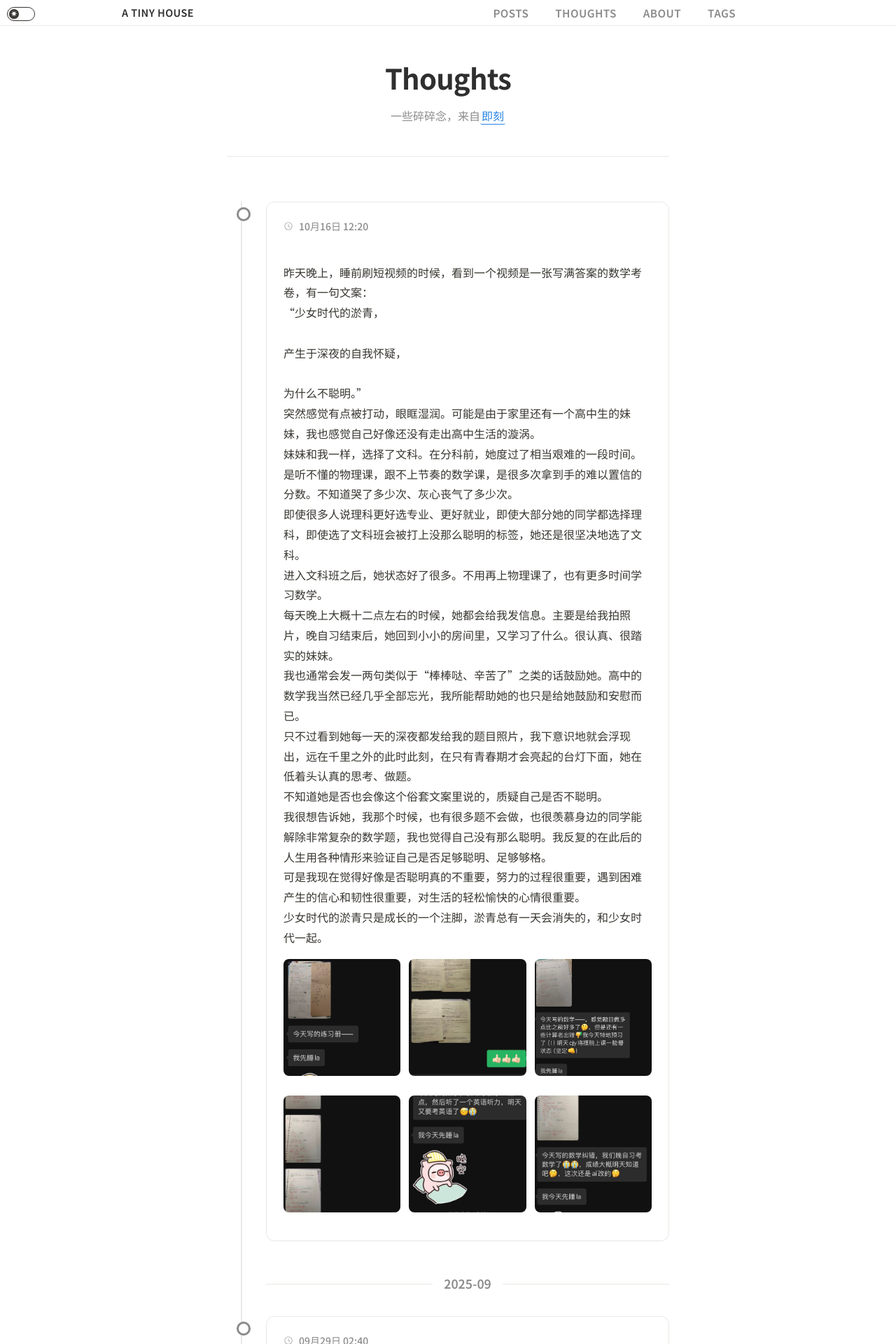
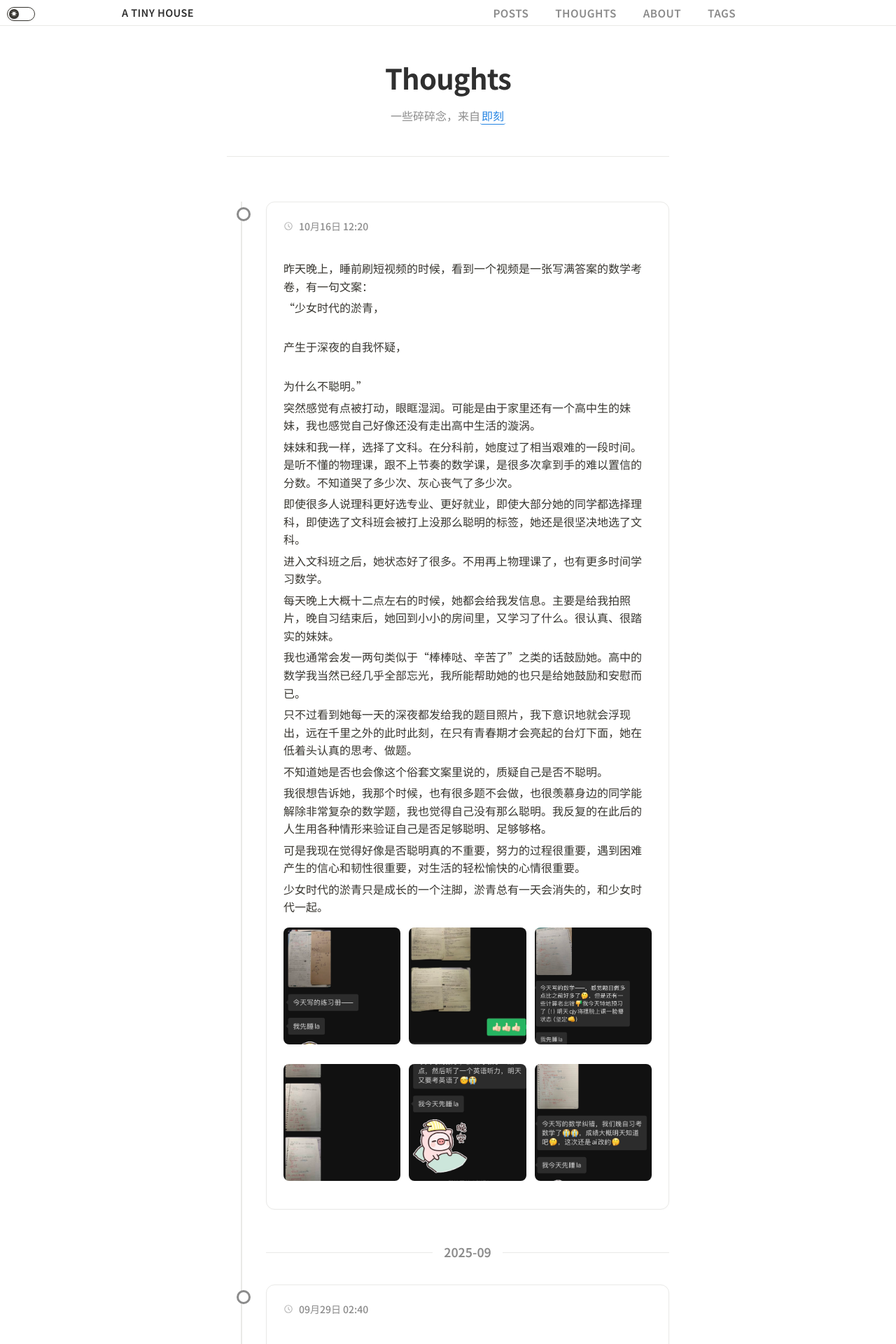
Before and after one commit to atinyhouse/atinyhouse.github.io, a Jekyll site: the page built from _pages/thoughts.html, in a window 1280 px wide. Shown: the top 1920 px of the page at 70% size. Built offline with Jekyll 4.4.1, drawn with Linux system fonts in a browser that asks for light colours.

Commit message:
减小 Thoughts 换行间距
- 行高从 1.8 减到 1.6
- br 标签间距设为 0.3em
- 段落更紧凑

🤖 Generated with [Claude Code](https://claude.com/claude-code)

Co-Authored-By: Claude <noreply@anthropic.com>

```diff
--- a/_pages/thoughts.html
+++ b/_pages/thoughts.html
@@ -139,11 +139,17 @@ permalink: /thoughts/
 
 .thought-content {
   font-size: 1rem;
-  line-height: 1.8;
+  line-height: 1.6;
   color: var(--text-color);
   word-wrap: break-word;
   margin-bottom: 0;
   white-space: pre-line;
+}
+
+.thought-content br {
+  display: block;
+  content: "";
+  margin: 0.3em 0;
 }
 
 .thought-images {
```
